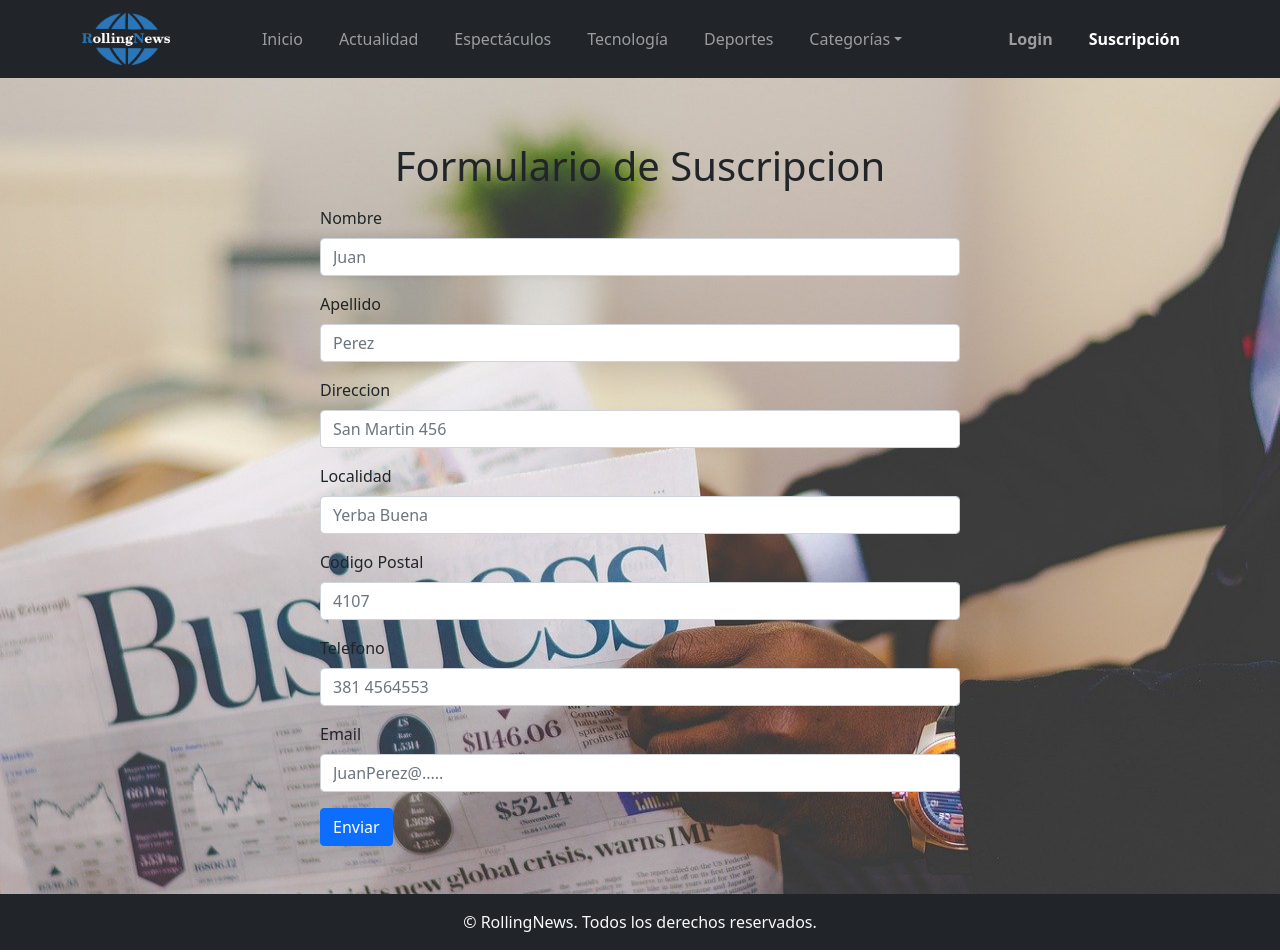
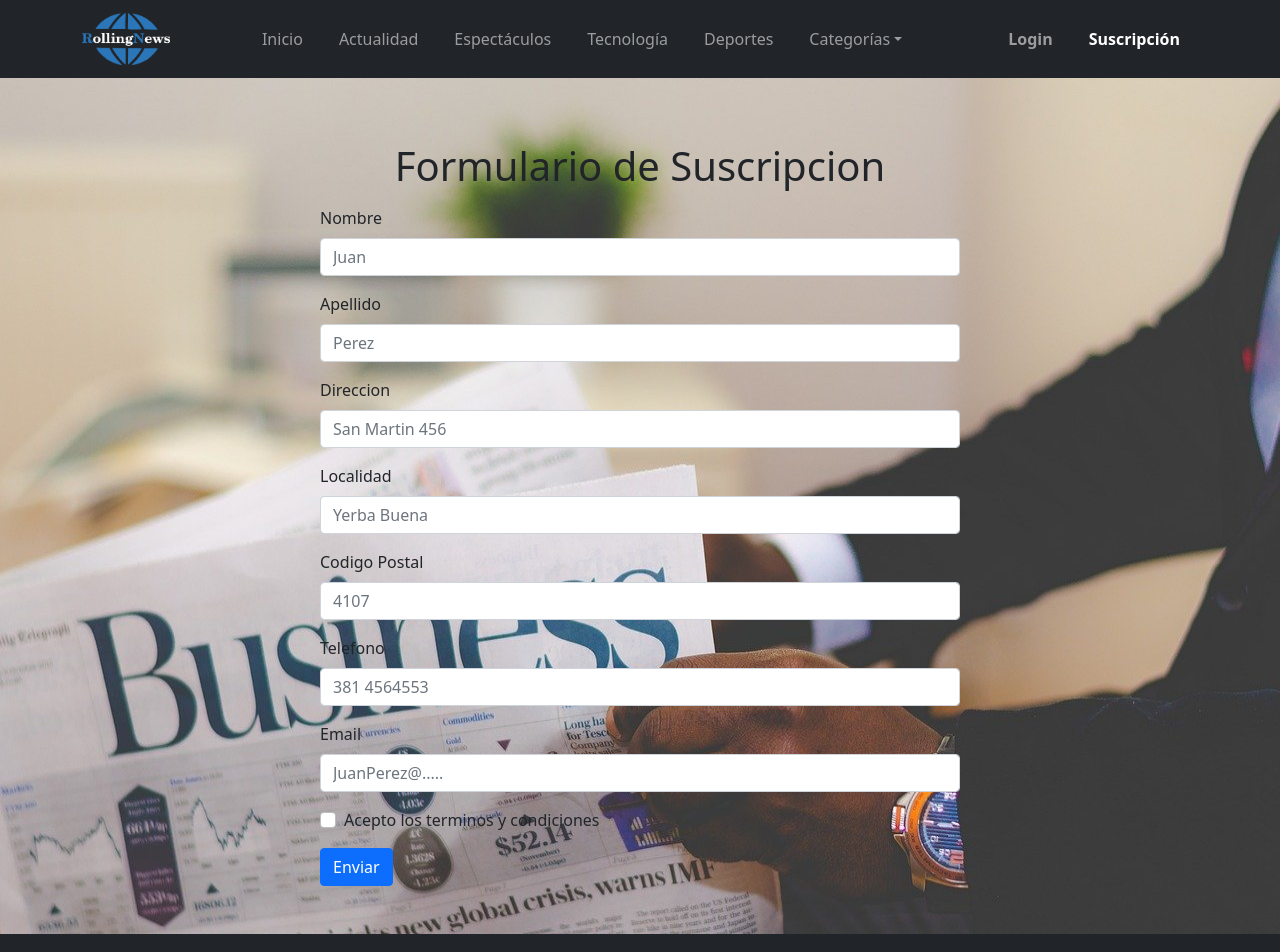
Before and after one commit to emilioh93/rollingnew.github.io, a React (Create React App) app: page /Suscripcion in a window 1280 px wide. Shown: the top 952 px of the page. Built offline with nearby package versions, Linux system fonts and the light colour scheme.

Commit message:
Se agrego el checkbox de los terminos y condiciones pero falta arrglar la logica de su validacion

```diff
--- a/src/components/Suscripcion.js
+++ b/src/components/Suscripcion.js
@@ -16,7 +16,7 @@ const Suscripcion = () => {
   const handleSubmit = (e) => {
     e.preventDefault();
     console.log("desde submit");
-    console.log(nombre);
+    console.log(terminos);
 
     if (
       nombre.trim() !== "" &&
@@ -27,7 +27,8 @@ const Suscripcion = () => {
       localidad.trim() !== "" &&
       codigo !== "" &&
       telefono !== "" &&
-      email.trim() !== ""
+      email.trim() !== "" &&
+      terminos === 'on'
     ) {
       alert("los datos estan correctos");
       //mandar los datos al back
@@ -98,13 +99,13 @@ const Suscripcion = () => {
           ></Form.Control>
         </Form.Group>
         {/* Agregar terminos y condiciones */}
-        {/* <Form.Group className="my-3">
+        <Form.Group className="my-3">
           <Form.Check
             type="checkbox"
             label="Acepto los terminos y condiciones"
-            onChange={(e) => setNombre(e.target.value)}
+            onChange={(e) => setTerminos(e.target.value)}
           ></Form.Check>
-        </Form.Group> */}
+        </Form.Group>
         <Button type="submit">Enviar</Button>
       </Form>
     </div>
```
